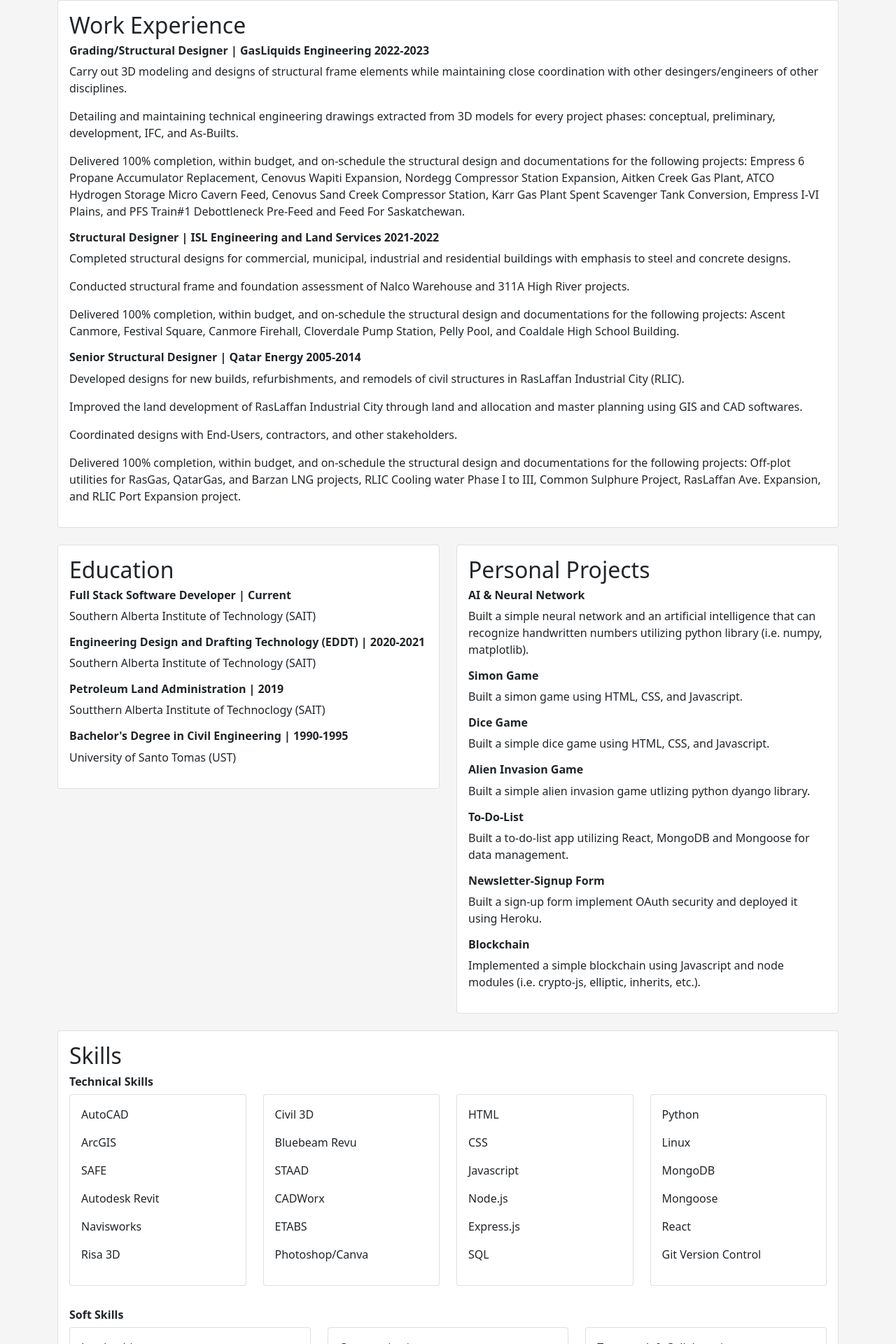
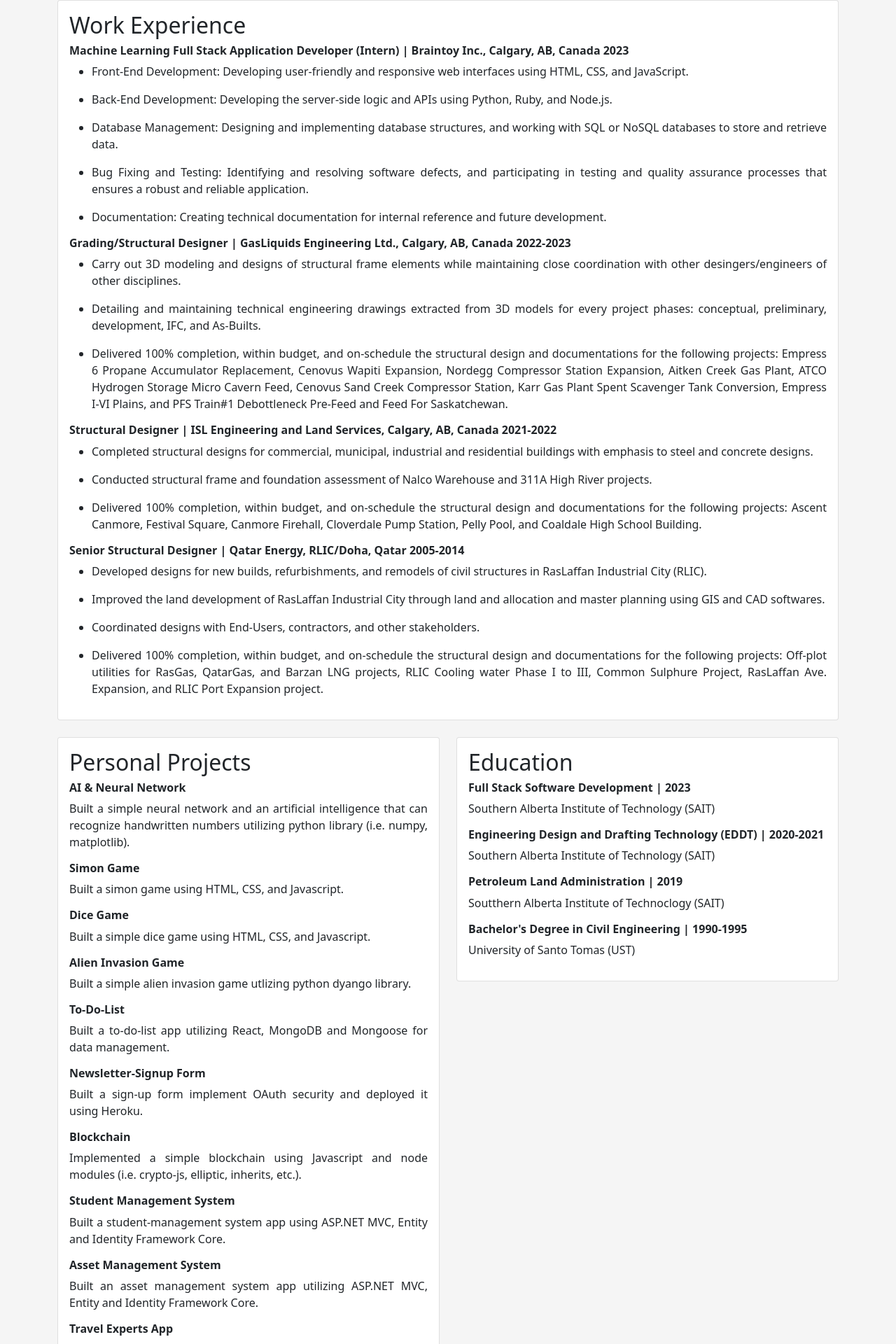
Before and after one commit to AdolfoJrV/My-Resume, a React (Create React App) app: page / in a window 1280 px wide. Shown: the part 536-2456 px from the top of the page at 70% size. Built offline with nearby package versions, Linux system fonts and the light colour scheme.

Commit message:
Update My-Resume.

```diff
--- a/src/App.jsx
+++ b/src/App.jsx
@@ -22,8 +22,8 @@
           <WorkExperience />
         </Row>
         <Row>
+          <PersonalProjects />
           <Education />
-          <PersonalProjects />
         </Row>
         <Row>
           <Skills />
--- a/src/components/Description.jsx
+++ b/src/components/Description.jsx
@@ -2,8 +2,11 @@
 
 const Description = (props) => {
   const { children } = props;
+  const paragraphStyle = {
+    textAlign: 'justify',
+  };
 
-  return <p>{children}</p>;
+  return <p style={paragraphStyle}>{children}</p>;
 };
 
 export default Description;
--- a/src/components/Education.jsx
+++ b/src/components/Education.jsx
@@ -11,7 +11,7 @@
       <CardTitle>Education</CardTitle>
       <ListUnstyled>
         <li>
-          <CardSubtitle>Full Stack Software Developer | Current</CardSubtitle>
+          <CardSubtitle>Full Stack Software Development | 2023</CardSubtitle>
           <Description>
             Southern Alberta Institute of Technology (SAIT)
           </Description>
--- a/src/components/Header.jsx
+++ b/src/components/Header.jsx
@@ -1,6 +1,5 @@
 import React, { useContext } from "react";
 import profilePhoto from "../assets/my-profile-photo.jpg";
-import { Button } from "reactstrap";
 import ThemeContext from "./ThemeContext";
 import { CiDark, CiLight } from "react-icons/ci";
 
@@ -32,7 +31,7 @@
           <div className="col text-center text-lg-start">
             <h1 className={isDarkMode ? "h1-dm" : ""}>Adolfo Jr. Villegas</h1>
             <p className="lead">
-              Civil-Structural Designer / Full-Stack Software Developer
+              Civil-Structural Designer / Full Stack Software Developer
             </p>
             <ul className="list-inline">
               <li className="list-inline-item my-2">
--- a/src/components/PersonalProjects.jsx
+++ b/src/components/PersonalProjects.jsx
@@ -57,6 +57,41 @@
             (i.e. crypto-js, elliptic, inherits, etc.).
           </Description>
         </li>
+        <li>
+          <CardSubtitle>Student Management System</CardSubtitle>
+          <Description>
+            Built a student-management system app using ASP.NET MVC, Entity and
+            Identity Framework Core.
+          </Description>
+        </li>
+        <li>
+          <CardSubtitle>Asset Management System</CardSubtitle>
+          <Description>
+            Built an asset management system app utilizing ASP.NET MVC, Entity
+            and Identity Framework Core.
+          </Description>
+        </li>
+        <li>
+          <CardSubtitle>Travel Experts App</CardSubtitle>
+          <Description>
+            Built a web application for a travel agency to manage customer
+            bookings and data management utilizing ASP.NET MVC, Entity and
+            Identity Framework Core.
+          </Description>
+        </li>
+        <li>
+          <CardSubtitle>
+            Enhancing Health Suveillance: Predictive Modelling of Smoking and
+            Drinking Habits
+          </CardSubtitle>
+          <Description>
+            Analysis and Model Solution - Machine Learning Application. Built a
+            predictive model capable of classifying individuals based on their
+            smoking and drinking behaviours, thereby contributing to enhanced
+            health surveillance. MLOS application was utilized in the
+            development of this model.
+          </Description>
+        </li>
       </ListUnstyled>
     </Card>
   );
--- a/src/components/TechSkillSet1.jsx
+++ b/src/components/TechSkillSet1.jsx
@@ -3,21 +3,23 @@
 import Description from "./Description";
 import Card from "./Card";
 
-const TechSkillSet1 = () => {
+const TechSkillSet3 = () => {
   return (
     <Card>
       <ListUnstyled>
         <li>
-          <Description>AutoCAD</Description>
-          <Description>ArcGIS</Description>
-          <Description>SAFE</Description>
-          <Description>Autodesk Revit</Description>
-          <Description>Navisworks</Description>
-          <Description>Risa 3D</Description>
+          <Description>HTML</Description>
+          <Description>CSS</Description>
+          <Description>Javascript</Description>
+          <Description>Node.js</Description>
+          <Description>Express.js</Description>
+          <Description>SQL</Description>
+          <Description>Postman</Description>
+          <Description>Bootstrap</Description>
         </li>
       </ListUnstyled>
     </Card>
   );
 };
 
-export default TechSkillSet1;
+export default TechSkillSet3;
--- a/src/components/TechSkillSet2.jsx
+++ b/src/components/TechSkillSet2.jsx
@@ -3,21 +3,23 @@
 import Description from "./Description";
 import Card from "./Card";
 
-const TechSkillSet2 = () => {
+const TechSkillSet4 = () => {
   return (
     <Card>
       <ListUnstyled>
         <li>
-          <Description>Civil 3D</Description>
-          <Description>Bluebeam Revu</Description>
-          <Description>STAAD</Description>
-          <Description>CADWorx</Description>
-          <Description>ETABS</Description>
-          <Description>Photoshop/Canva</Description>
+          <Description>Python</Description>
+          <Description>Linux</Description>
+          <Description>MongoDB</Description>
+          <Description>Mongoose</Description>
+          <Description>React</Description>
+          <Description>ASP.NET MVC</Description>
+          <Description>Entity Framework Core</Description>
+          <Description>Git Version Control</Description>
         </li>
       </ListUnstyled>
     </Card>
   );
 };
 
-export default TechSkillSet2;
+export default TechSkillSet4;
--- a/src/components/TechSkillSet3.jsx
+++ b/src/components/TechSkillSet3.jsx
@@ -3,21 +3,21 @@
 import Description from "./Description";
 import Card from "./Card";
 
-const TechSkillSet3 = () => {
+const TechSkillSet1 = () => {
   return (
     <Card>
       <ListUnstyled>
         <li>
-          <Description>HTML</Description>
-          <Description>CSS</Description>
-          <Description>Javascript</Description>
-          <Description>Node.js</Description>
-          <Description>Express.js</Description>
-          <Description>SQL</Description>
+          <Description>AutoCAD</Description>
+          <Description>ArcGIS</Description>
+          <Description>SAFE</Description>
+          <Description>Autodesk Revit</Description>
+          <Description>Navisworks</Description>
+          <Description>Risa 3D</Description>
         </li>
       </ListUnstyled>
     </Card>
   );
 };
 
-export default TechSkillSet3;
+export default TechSkillSet1;
--- a/src/components/TechSkillSet4.jsx
+++ b/src/components/TechSkillSet4.jsx
@@ -3,21 +3,21 @@
 import Description from "./Description";
 import Card from "./Card";
 
-const TechSkillSet4 = () => {
+const TechSkillSet2 = () => {
   return (
     <Card>
       <ListUnstyled>
         <li>
-          <Description>Python</Description>
-          <Description>Linux</Description>
-          <Description>MongoDB</Description>
-          <Description>Mongoose</Description>
-          <Description>React</Description>
-          <Description>Git Version Control</Description>
+          <Description>Civil 3D</Description>
+          <Description>Bluebeam Revu</Description>
+          <Description>STAAD</Description>
+          <Description>CADWorx</Description>
+          <Description>ETABS</Description>
+          <Description>Photoshop/Canva</Description>
         </li>
       </ListUnstyled>
     </Card>
   );
 };
 
-export default TechSkillSet4;
+export default TechSkillSet2;
--- a/src/components/WorkExperience.jsx
+++ b/src/components/WorkExperience.jsx
@@ -12,72 +12,143 @@
       <ListUnstyled>
         <li>
           <CardSubtitle>
-            Grading/Structural Designer | GasLiquids Engineering 2022-2023
+            Machine Learning Full Stack Application Developer (Intern) |
+            Braintoy Inc., Calgary, AB, Canada 2023
           </CardSubtitle>
+          <ul style={{ listStyleType: "disc" }}>
+            <li>
               <Description>
-            Carry out 3D modeling and designs of structural frame elements while
-            maintaining close coordination with other desingers/engineers of
-            other disciplines.
+                Front-End Development: Developing user-friendly and responsive
+                web interfaces using HTML, CSS, and JavaScript.
               </Description>
+            </li>
+            <li>
               <Description>
-            Detailing and maintaining technical engineering drawings extracted
-            from 3D models for every project phases: conceptual, preliminary,
-            development, IFC, and As-Builts.
+                Back-End Development: Developing the server-side logic and APIs
+                using Python, Ruby, and Node.js.
               </Description>
+            </li>
+            <li>
+              <Description>
+                Database Management: Designing and implementing database
+                structures, and working with SQL or NoSQL databases to store and
+                retrieve data.
+              </Description>
+            </li>
+            <li>
+              <Description>
+                Bug Fixing and Testing: Identifying and resolving software
+                defects, and participating in testing and quality assurance
+                processes that ensures a robust and reliable application.
+              </Description>
+            </li>
+            <li>
+              <Description>
+                Documentation: Creating technical documentation for internal
+                reference and future development.
+              </Description>
+            </li>
+          </ul>
+        </li>
+        <li>
+          <CardSubtitle>
+            Grading/Structural Designer | GasLiquids Engineering Ltd., Calgary,
+            AB, Canada 2022-2023
+          </CardSubtitle>
+          <ul style={{ listStyleType: "disc" }}>
+            <li>
+              <Description>
+                Carry out 3D modeling and designs of structural frame elements
+                while maintaining close coordination with other
+                desingers/engineers of other disciplines.
+              </Description>
+            </li>
+            <li>
+              <Description>
+                Detailing and maintaining technical engineering drawings
+                extracted from 3D models for every project phases: conceptual,
+                preliminary, development, IFC, and As-Builts.
+              </Description>
+            </li>
+            <li>
               <Description>
                 Delivered 100% completion, within budget, and on-schedule the
                 structural design and documentations for the following projects:
-            Empress 6 Propane Accumulator Replacement, Cenovus Wapiti Expansion,
-            Nordegg Compressor Station Expansion, Aitken Creek Gas Plant, ATCO
-            Hydrogen Storage Micro Cavern Feed, Cenovus Sand Creek Compressor
-            Station, Karr Gas Plant Spent Scavenger Tank Conversion, Empress
-            I-VI Plains, and PFS Train#1 Debottleneck Pre-Feed and Feed For
-            Saskatchewan.
+                Empress 6 Propane Accumulator Replacement, Cenovus Wapiti
+                Expansion, Nordegg Compressor Station Expansion, Aitken Creek
+                Gas Plant, ATCO Hydrogen Storage Micro Cavern Feed, Cenovus Sand
+                Creek Compressor Station, Karr Gas Plant Spent Scavenger Tank
+                Conversion, Empress I-VI Plains, and PFS Train#1 Debottleneck
+                Pre-Feed and Feed For Saskatchewan.
+              </Description>
+            </li>
+          </ul>
+        </li>
+        <li>
+          <CardSubtitle>
+            Structural Designer | ISL Engineering and Land Services, Calgary,
+            AB, Canada 2021-2022
+          </CardSubtitle>
+          <ul style={{ listStyleType: "disc" }}>
+            <li>
+              <Description>
+                Completed structural designs for commercial, municipal,
+                industrial and residential buildings with emphasis to steel and
+                concrete designs.
               </Description>
             </li>
             <li>
-          <CardSubtitle>
-            Structural Designer | ISL Engineering and Land Services 2021-2022
-          </CardSubtitle>
-          <Description>
-            Completed structural designs for commercial, municipal, industrial
-            and residential buildings with emphasis to steel and concrete
-            designs.
-          </Description>
               <Description>
                 Conducted structural frame and foundation assessment of Nalco
                 Warehouse and 311A High River projects.
               </Description>
+            </li>
+            <li>
               <Description>
                 Delivered 100% completion, within budget, and on-schedule the
                 structural design and documentations for the following projects:
-            Ascent Canmore, Festival Square, Canmore Firehall, Cloverdale Pump
-            Station, Pelly Pool, and Coaldale High School Building.
+                Ascent Canmore, Festival Square, Canmore Firehall, Cloverdale
+                Pump Station, Pelly Pool, and Coaldale High School Building.
+              </Description>
+            </li>
+          </ul>
+        </li>
+        <li>
+          <CardSubtitle>
+            Senior Structural Designer | Qatar Energy, RLIC/Doha, Qatar
+            2005-2014
+          </CardSubtitle>
+          <ul style={{ listStyleType: "disc" }}>
+            <li>
+              <Description>
+                Developed designs for new builds, refurbishments, and remodels
+                of civil structures in RasLaffan Industrial City (RLIC).
               </Description>
             </li>
             <li>
-          <CardSubtitle>
-            Senior Structural Designer | Qatar Energy 2005-2014
-          </CardSubtitle>
               <Description>
-            Developed designs for new builds, refurbishments, and remodels of
-            civil structures in RasLaffan Industrial City (RLIC).
+                Improved the land development of RasLaffan Industrial City
+                through land and allocation and master planning using GIS and
+                CAD softwares.
               </Description>
-          <Description>
-            Improved the land development of RasLaffan Industrial City through
-            land and allocation and master planning using GIS and CAD softwares.
-          </Description>
+            </li>
+            <li>
               <Description>
                 Coordinated designs with End-Users, contractors, and other
                 stakeholders.
               </Description>
+            </li>
+            <li>
               <Description>
                 Delivered 100% completion, within budget, and on-schedule the
                 structural design and documentations for the following projects:
-            Off-plot utilities for RasGas, QatarGas, and Barzan LNG projects,
-            RLIC Cooling water Phase I to III, Common Sulphure Project,
-            RasLaffan Ave. Expansion, and RLIC Port Expansion project.
+                Off-plot utilities for RasGas, QatarGas, and Barzan LNG
+                projects, RLIC Cooling water Phase I to III, Common Sulphure
+                Project, RasLaffan Ave. Expansion, and RLIC Port Expansion
+                project.
               </Description>
+            </li>
+          </ul>
         </li>
       </ListUnstyled>
     </Card>
```
Lines whose indentation alone changed are shown as unchanged.
